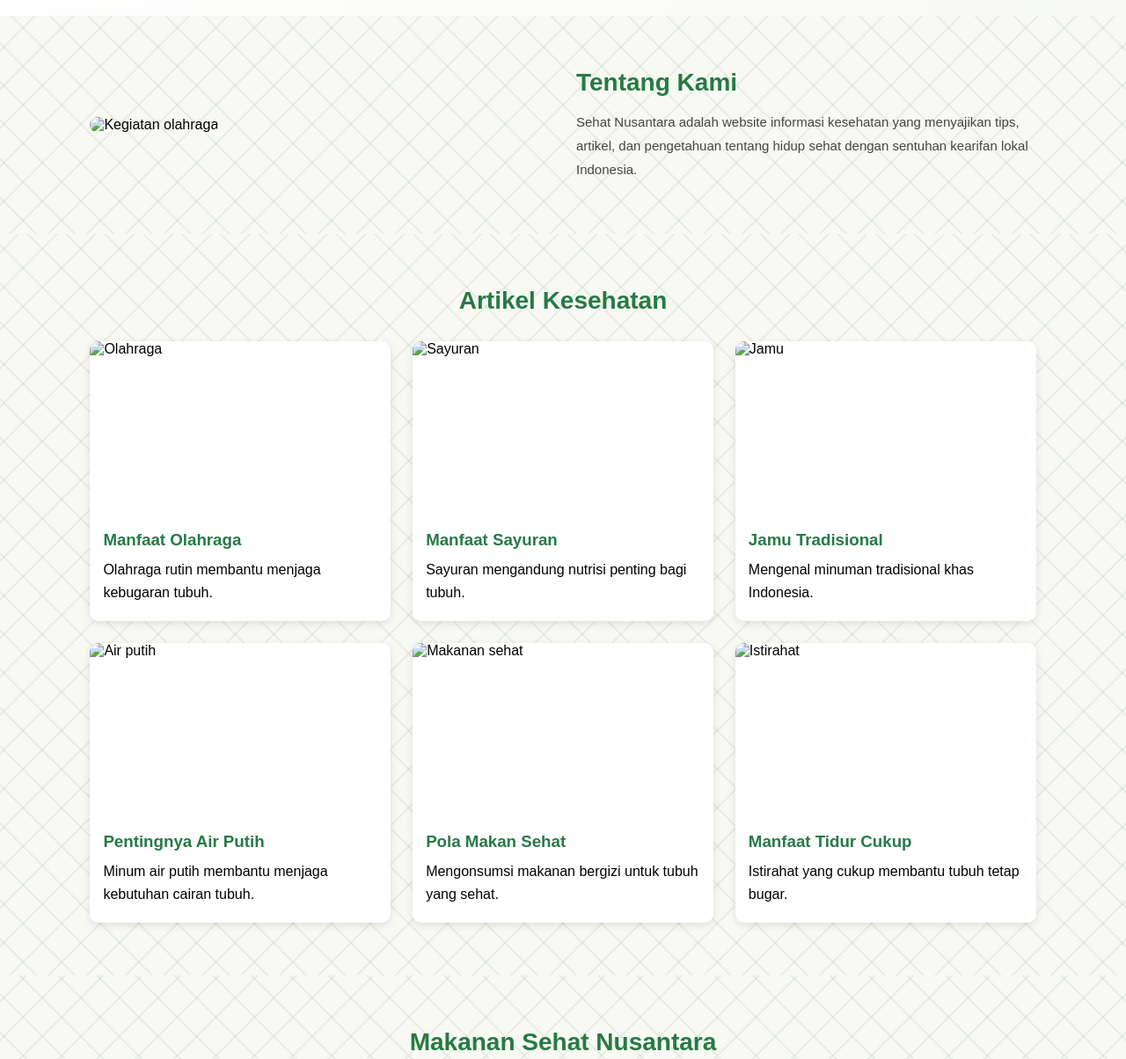
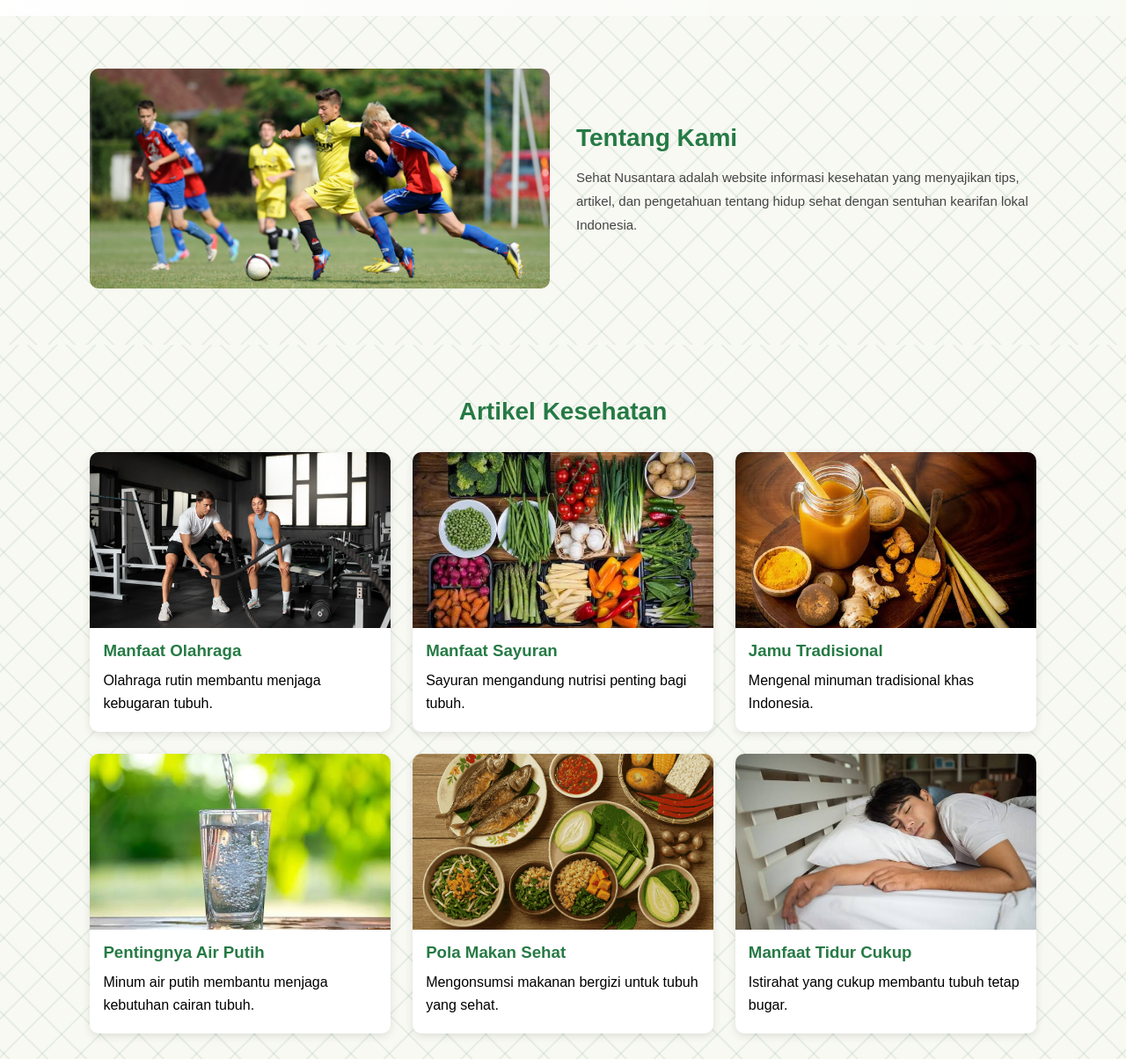
Before and after one commit to Arya-93-jpg/Sehat-Nusantara, a plain HTML site: page index.html in a window 1280 px wide. Shown: the part 500-1704 px from the top of the page at 88% size. Drawn offline with Linux system fonts and the light colour scheme.

Commit message:
Update index.html

```diff
--- a/index.html
+++ b/index.html
@@ -407,7 +407,7 @@
     <!-- TENTANG KAMI -->
     <section id="tentang">
         <div class="about-image">
-            <img src="foto-jogging.jpg" alt="Kegiatan olahraga">
+            <img src="mabol.jpg" alt="Kegiatan olahraga">
         </div>
 
         <div class="about-text">
@@ -428,37 +428,37 @@
         <div class="artikel-container">
 
             <article class="artikel-card">
-                <img src="foto-jogging.jpg" alt="Olahraga">
+                <img src="gym.jpg" alt="Olahraga">
                 <h3>Manfaat Olahraga</h3>
                 <p>Olahraga rutin membantu menjaga kebugaran tubuh.</p>
             </article>
 
             <article class="artikel-card">
-                <img src="foto-sayur.jpg" alt="Sayuran">
+                <img src="sayur.jpg" alt="Sayuran">
                 <h3>Manfaat Sayuran</h3>
                 <p>Sayuran mengandung nutrisi penting bagi tubuh.</p>
             </article>
 
             <article class="artikel-card">
-                <img src="foto-jamu.jpg" alt="Jamu">
+                <img src="jamu.jpg" alt="Jamu">
                 <h3>Jamu Tradisional</h3>
                 <p>Mengenal minuman tradisional khas Indonesia.</p>
             </article>
 
             <article class="artikel-card">
-                <img src="foto-air.jpg" alt="Air putih">
+                <img src="air.jpg" alt="Air putih">
                 <h3>Pentingnya Air Putih</h3>
                 <p>Minum air putih membantu menjaga kebutuhan cairan tubuh.</p>
             </article>
 
             <article class="artikel-card">
-                <img src="foto-makanan.jpg" alt="Makanan sehat">
+                <img src="makan.png" alt="Makanan sehat">
                 <h3>Pola Makan Sehat</h3>
                 <p>Mengonsumsi makanan bergizi untuk tubuh yang sehat.</p>
             </article>
 
             <article class="artikel-card">
-                <img src="foto-tidur.jpg" alt="Istirahat">
+                <img src="turu.jpg" alt="Istirahat">
                 <h3>Manfaat Tidur Cukup</h3>
                 <p>Istirahat yang cukup membantu tubuh tetap bugar.</p>
             </article>
@@ -473,7 +473,7 @@
         <div class="makanan-container">
 
             <div class="makanan-card">
-                <img src="gado-gado.jpg" alt="Gado-gado">
+                <img src="gado.jpg" alt="Gado-gado">
                 <h3>Gado-Gado</h3>
                 <p>Perpaduan sayuran dengan bumbu kacang yang lezat.</p>
             </div>
@@ -485,7 +485,7 @@
             </div>
 
             <div class="makanan-card">
-                <img src="sayur-asem.jpg" alt="Sayur asem">
+                <img src="asem.jpg" alt="Sayur asem">
                 <h3>Sayur Asem</h3>
                 <p>Sayuran berkuah segar yang mengandung serat.</p>
             </div>
```
